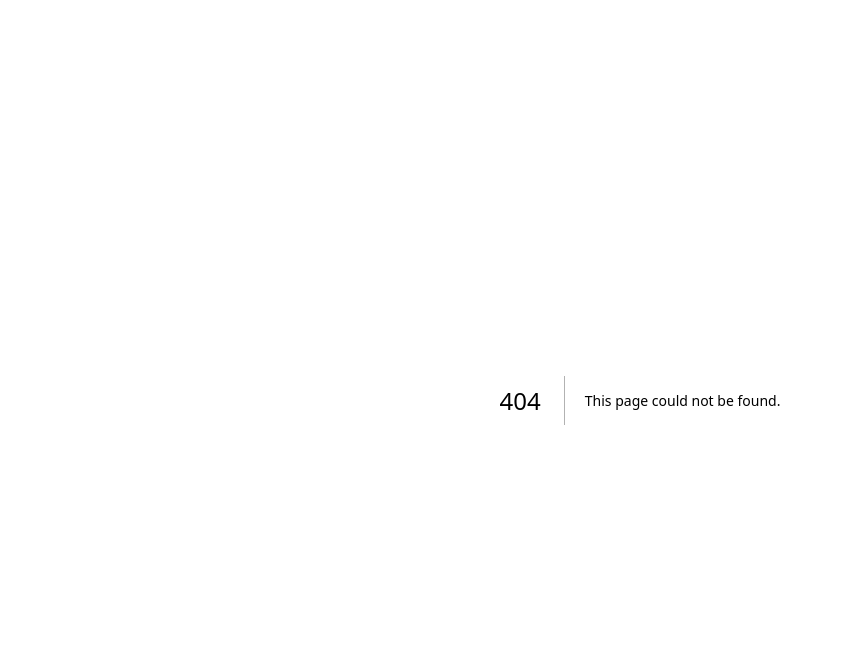
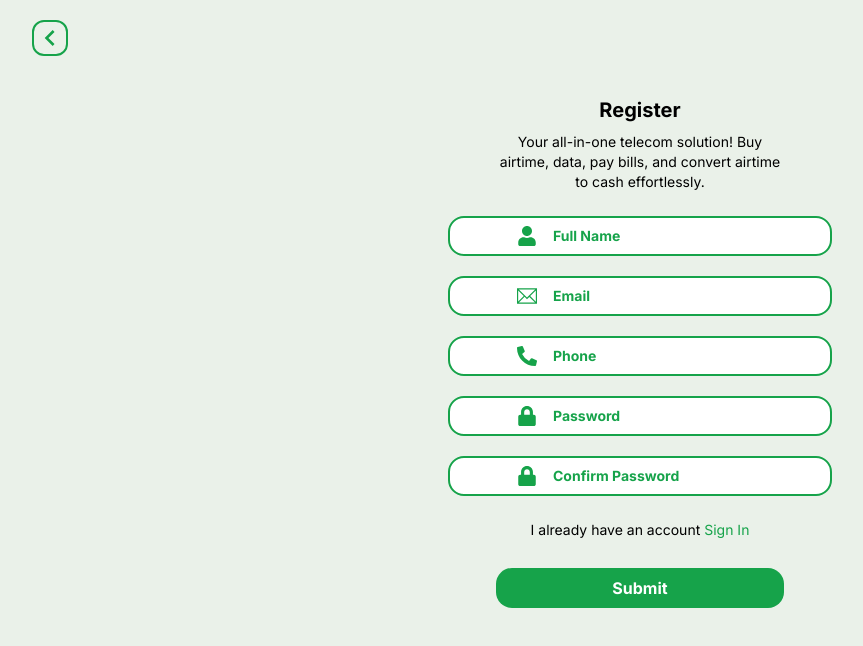
Before and after one commit to TranzGo/website, a Next.js app: page /app/register in a window 1280 px wide. Before the commit this address had no page. Shown: the top 646 px of the page, without its empty margins (0-863 px from the left). Built offline with nearby package versions, Linux system fonts and the light colour scheme.

Commit message:
register

```diff
--- a/app/app/page.tsx
+++ b/app/app/page.tsx
@@ -13,17 +13,17 @@ function WelcomePage() {
                 />
             </div>
             <div className="flex flex-col items-center justify-center">
-                <h2 className="text-black font-bold text-xl">Welcome to TranzGOO</h2>
+                <h2 className="text-black font-bold text-2xl">Welcome to TranzGOO</h2>
             </div>
             <div className="flex flex-col items-center justify-center text-center mb-10">
                 <p>Your all-in-one telecom solution! Buy airtime, data, pay bills, and convert airtime to cash effortlessly.</p>
                 <p>Your seamless telecom experience begins here. Enjoy!</p>
             </div>
             <div>
-                <button className="text-white font-bold bg-green-600 hover:bg-green-700 py-2 w-64 rounded-2xl mb-5">Create Account</button>
+                <button className="text-white font-bold bg-green-600 hover:bg-green-700 py-2 w-72 rounded-2xl mb-5">Create Account</button>
             </div>
             <div>
-                <button className="text-white font-bold bg-green-600 hover:bg-green-700 py-2 w-64 rounded-2xl mb-5">Login</button>
+                <button className="text-white font-bold bg-green-600 hover:bg-green-700 py-2 w-72 rounded-2xl mb-5">Login</button>
             </div>
         </div>
     );
--- /dev/null
+++ b/app/app/register/page.tsx
@@ -0,0 +1,55 @@
+import React from "react";
+import Image from "next/image";
+import Link from "next/link";
+import { MdKeyboardArrowLeft as BackIcon } from "react-icons/md"
+import { AiFillHome } from "react-icons/ai";
+import { TfiEmail as EmailIcon } from "react-icons/tfi";
+import { FaUser as UserIcon, FaPhoneAlt as PhoneIcon, FaLock as PasswordIcon } from "react-icons/fa";
+import { IoMdEye, IoMdEyeOff } from "react-icons/io";
+
+function Register() {
+    return (
+        <div>
+            <div className="flex items-start justify-start text-left mt-5 ml-8">
+                <button><BackIcon className="text-4xl text-green-600 rounded-xl border-solid border-2 border-green-600 hover:bg-green-300" /></button>
+            </div>
+            <div className="flex flex-col items-center justify-center mt-10">
+                <div className="mb-2">
+                    <h2 className="text-black font-bold text-xl">Register</h2>
+                </div>
+                <div className="text-center text-sm mb-6 w-72">
+                    <p>Your all-in-one telecom solution! Buy airtime, data, pay bills, and convert airtime to cash effortlessly.</p>
+                </div>
+                <div className="flex flex-row items-center justify-center text-center text-green-600 font-bold bg-white hover:bg-green-100 py-2 w-96 h-10 rounded-2xl border-solid border-2 border-green-600 mb-5">
+                    <UserIcon className="text-xl mr-4" />
+                    <input className="text-green-600 text-sm font-bold bg-white hover:bg-green-100 py-2 w-76 rounded-lg outline-none border-green-600 placeholder:text-green-600" type="text" id="fullName" name="fullName" placeholder="Full Name"></input>
+                </div>
+                <div className="flex flex-row items-center justify-center text-center text-green-600 font-bold bg-white hover:bg-green-100 py-2 w-96 h-10 rounded-2xl border-solid border-2 border-green-600 mb-5">
+                    <EmailIcon className="text-xl mr-4" />
+                    <input className="text-green-600 text-sm font-bold bg-white hover:bg-green-100 py-2 w-76 rounded-lg outline-none border-green-600 placeholder:text-green-600" type="email" id="email" name="email" placeholder="Email"></input>
+                </div>
+                <div className="flex flex-row items-center justify-center text-center text-green-600 font-bold bg-white hover:bg-green-100 py-2 w-96 h-10 rounded-2xl border-solid border-2 border-green-600 mb-5">
+                    <PhoneIcon className="text-xl mr-4" />
+                    <input className="text-green-600 text-sm font-bold bg-white hover:bg-green-100 py-2 w-76 rounded-lg outline-none border-green-600 placeholder:text-green-600" type="phone" id="phoneNumber" name="phoneNumber" placeholder="Phone"></input>
+                </div>
+                <div className="flex flex-row items-center justify-center text-center text-green-600 font-bold bg-white hover:bg-green-100 py-2 w-96 h-10 rounded-2xl border-solid border-2 border-green-600 mb-5">
+                    <PasswordIcon className="text-xl mr-4" />
+                    <input className="text-green-600 text-sm font-bold bg-white hover:bg-green-100 py-2 w-76 rounded-lg outline-none border-green-600 placeholder:text-green-600" type="password" id="pwd" name="pwd" placeholder="Password"></input>
+                </div>
+                <div className="flex flex-row items-center justify-center text-center text-green-600 font-bold bg-white hover:bg-green-100 py-2 w-96 h-10 rounded-2xl border-solid border-2 border-green-600 mb-6">
+                    <PasswordIcon className="text-xl mr-4" />
+                    <input className="text-green-600 text-sm font-bold bg-white hover:bg-green-100 py-2 w-76 rounded-lg outline-none border-green-600 placeholder:text-green-600" type="password" id="confirmPwd" name="confirmPwd" placeholder="Confirm Password"></input>
+                </div>
+                <div className="text-sm mb-7">
+                    <p>I already have an account <Link className="text-green-600" href="/login">Sign In</Link></p>
+                </div>
+                <div>
+                    <button className="text-white font-bold bg-green-600 hover:bg-green-700 py-2 w-72 h-10 rounded-2xl mb-10">Submit</button>
+                </div>
+            </div>
+        </div>
+
+    );
+}
+
+export default Register;
--- /dev/null
+++ b/app/app/signin-socials/page.tsx
@@ -0,0 +1,41 @@
+import React from "react";
+import Image from "next/image";
+import { MdKeyboardArrowLeft as BackIcon } from "react-icons/md"
+import { FcGoogle as GoogleIcon } from "react-icons/fc";
+import { AiOutlineApple as AppleIcon } from "react-icons/ai";
+import { TfiMicrosoftAlt as MicrosoftIcon } from "react-icons/tfi";
+
+function SignInSocials() {
+    return (
+        <div>
+            <div className="flex items-start justify-start text-left mt-8 ml-5">
+                <button><BackIcon className="text-4xl text-green-600 rounded-xl border-solid border-2 border-green-600 hover:bg-green-300" /></button>
+            </div>
+            <div className="flex flex-col items-center justify-center mt-36">
+                <div>
+                    <Image
+                        src="/tranzgoo.png"
+                        alt="TranzGoo Logo"
+                        width={200}
+                        height={48}
+                    />
+                </div>
+                <div>
+                    <button className="flex flex-row items-center justify-center text-center text-green-600 font-bold bg-white hover:bg-green-100 py-2 w-80 rounded-2xl border-solid border-2 border-green-600 mb-7"><GoogleIcon className="text-2xl mr-5" />Continue with Google</button>
+                </div>
+                <div>
+                    <button className="flex flex-row items-center justify-center text-center text-green-600 font-bold bg-white hover:bg-green-100 py-2 w-80 rounded-2xl border-solid border-2 border-green-600 mb-7"><AppleIcon className="text-3xl text-green-600 mr-4" />Continue with Apple</button>
+                </div>
+                <div>
+                    <button className="flex flex-row items-center justify-center text-center text-green-600 font-bold bg-white hover:bg-green-100 py-2 w-80 rounded-2xl border-solid border-2 border-green-600 mb-7"><MicrosoftIcon className="text-2xl mr-5" />Continue with Microsoft</button>
+                </div>
+                <div>
+                    <button className="text-white font-bold bg-green-600 hover:bg-green-700 py-2 w-80 rounded-2xl mb-10">Sign Up</button>
+                </div>
+            </div>
+        </div>
+
+    );
+}
+
+export default SignInSocials;
```
Also changed, not shown: package.json (+6 -5 lines), 1 other file (tests, documents, lock files or other folders).
